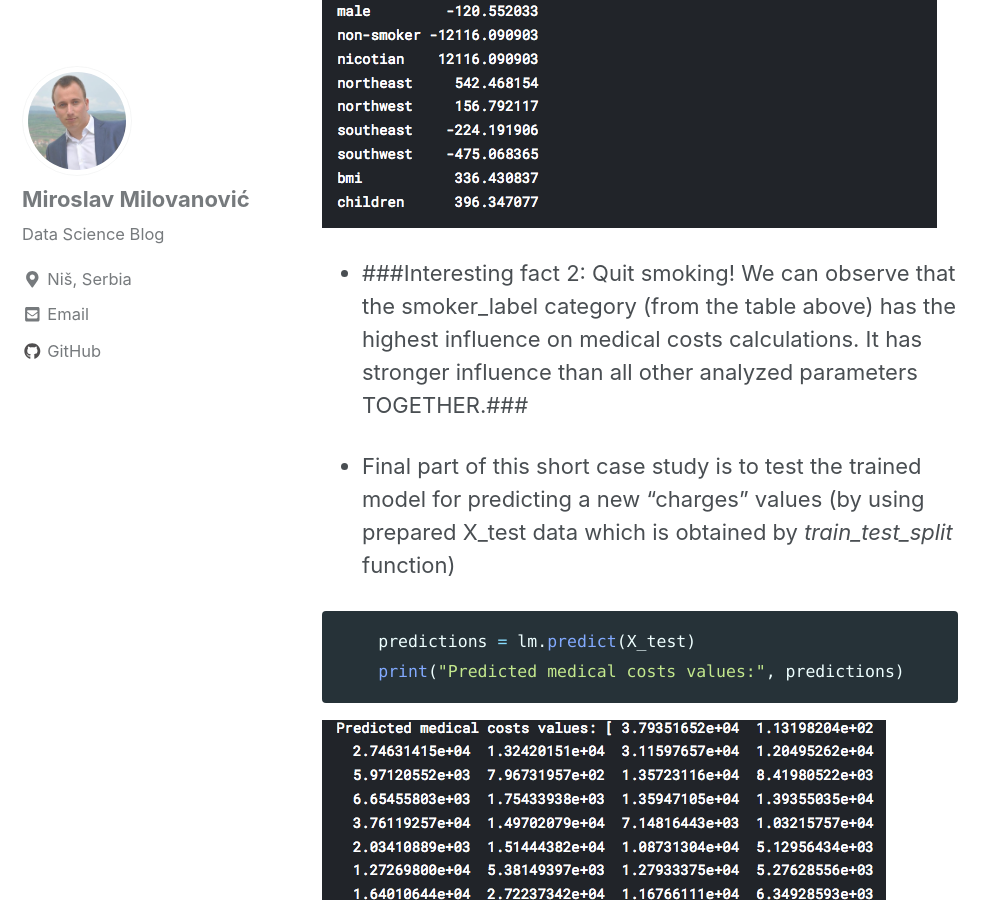
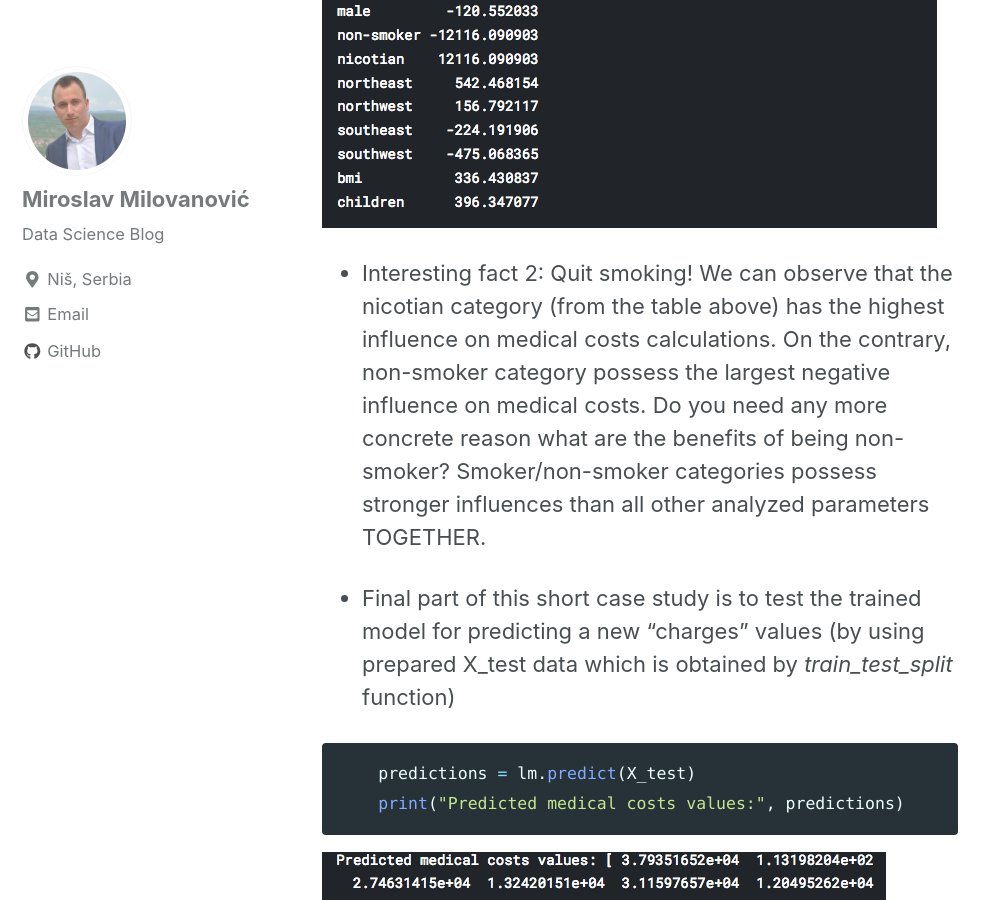
Before and after one commit to mmilovanovic87/mmilovanovic87.github.io, a Jekyll site: the page built from _posts/2018-12-23-LinearRegression.md, in a window 1280 px wide and 900 px high, scrolled down 9003 px. Shown: the whole window, without its empty margins (0-998 px from the left). Built offline with Jekyll 4.4.1, drawn with Linux system fonts in a browser that asks for light colours; cached includes are drawn as plain includes; nearby versions of some CDN libraries.

Commit message:
Linear Regression 2.1

````diff
--- a/_posts/2018-12-23-LinearRegression.md
+++ b/_posts/2018-12-23-LinearRegression.md
@@ -101,15 +101,15 @@ One hot encoding is the procedure of transforming categorical variables as binar
 What next? To transform categorical variables sex, smoker and region by using One hot encoding, and add obtained categories to our dataframe.
 
 ```python
+    sex_dummy = pd.get_dummies(df['sex'])
+    smoker_dummy = pd.get_dummies(df['smoker'])
+    region_dummy = pd.get_dummies(df['region'])
 
-      sex_dummy = pd.get_dummies(df['sex'])
-      smoker_dummy = pd.get_dummies(df['smoker'])
-      region_dummy = pd.get_dummies(df['region'])
+    df = pd.concat([df,sex_dummy,smoker_dummy,
+                    region_dummy], axis=1)
 
-      df = pd.concat([df,sex_dummy,smoker_dummy,region_dummy], axis=1)
-
-      df.rename(columns={'no': 'non-smoker', 'yes': 'nicotian'}, inplace=True)
-
+    df.rename(columns={'no': 'non-smoker',
+              'yes': 'nicotian'}, inplace=True)
 ```
 
 * We have successfully transformed our categorical variables, so we can remove these original categories from our DataFrame.
@@ -171,7 +171,7 @@ Now we can use all 7 initial categories for prediction purposes.
 ```
 <img src="{{ site.url }}{{ site.baseurl }}/images/LinearRegression/coeff.png" alt="Coefficients of LR model">
 
-* ###Interesting fact 2: Quit smoking! We can observe that the smoker_label category (from the table above) has the highest influence on medical costs calculations. It has stronger influence than all other analyzed parameters TOGETHER.###
+* Interesting fact 2: Quit smoking! We can observe that the nicotian category (from the table above) has the highest influence on medical costs calculations. On the contrary, non-smoker category possess the largest negative influence on medical costs. Do you need any more concrete reason what are the benefits of being non-smoker? Smoker/non-smoker categories possess stronger influences than all other analyzed parameters TOGETHER.
 
 * Final part of this short case study is to test the trained model for predicting a new "charges" values (by using prepared X_test data which is obtained by *train_test_split* function)
 
````
